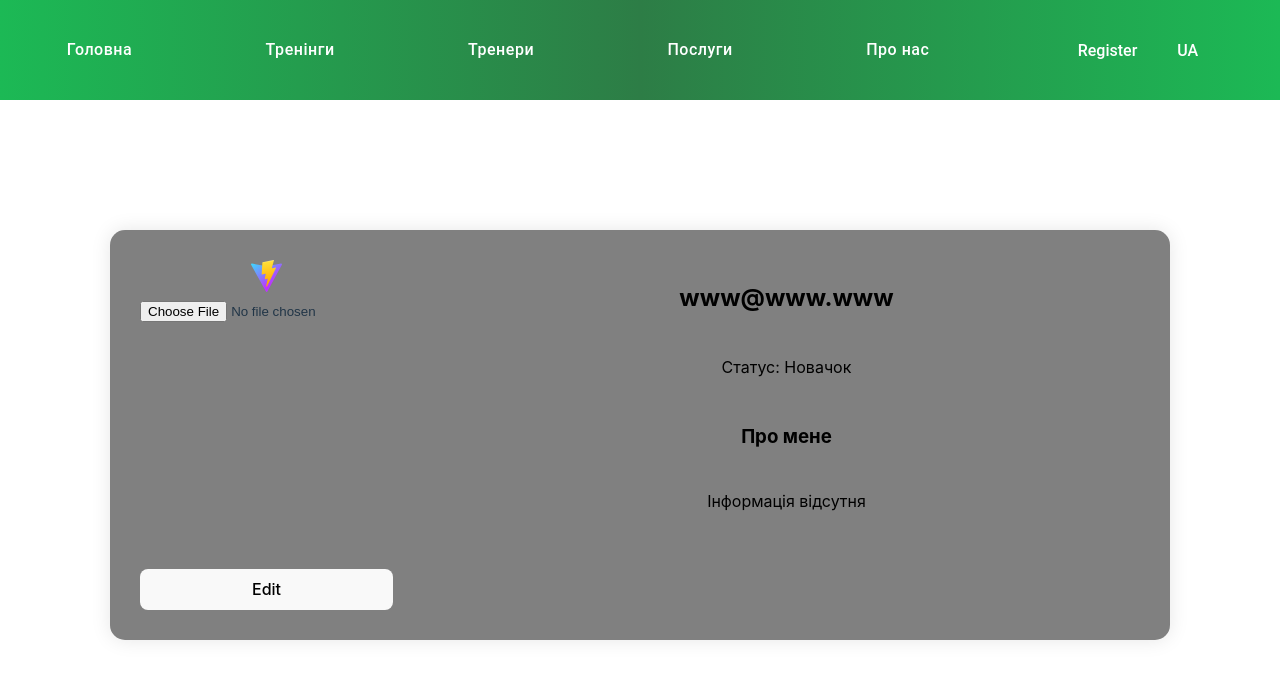
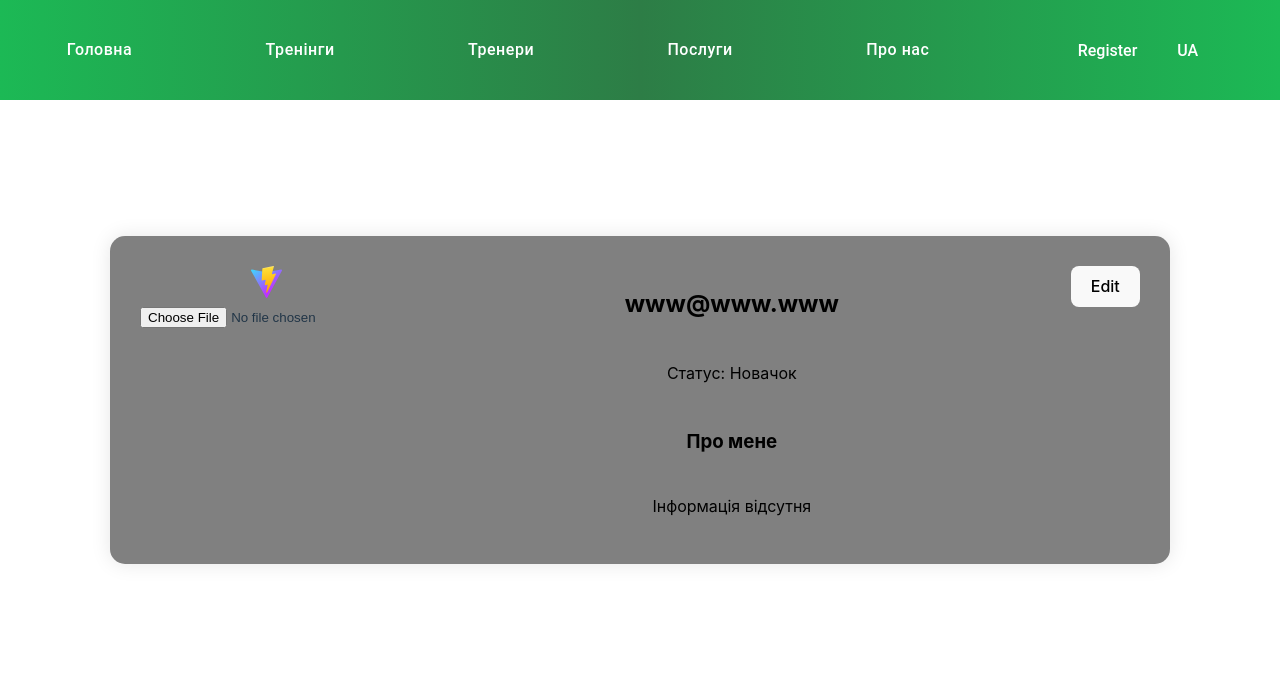
Before and after one commit to overmind777/jk, a React (Vite) app: page /profile in a window 1280 px wide. Shown: the top 678 px of the page. Built offline with nearby package versions, Linux system fonts and the light colour scheme.

Commit message:
add profile

```diff
--- a/src/components/Profile.tsx
+++ b/src/components/Profile.tsx
@@ -3,21 +3,23 @@ import styled from 'styled-components';
 const Profile = () => {
     return (
         <Wrapper>
-            <div>
+            <ButtonWrapper>
+                <button>Edit</button>
+            </ButtonWrapper>
+            <ImageWrapper>
                 <img src="./vite.svg" alt="" />
                 <div>
                     <input type="file" accept={ 'image/*' } />
                 </div>
-            </div>
-            <RightWrapper>
+            </ImageWrapper>
+            <InfoWrapper>
                 <h2>www@www.www</h2>
                 <p>Статус: Новачок</p>
                 <div></div>
                 <div></div>
                 <h3>Про мене</h3>
                 <p>Інформація відсутня</p>
-            </RightWrapper>
-            <button>Edit</button>
+            </InfoWrapper>
         </Wrapper>
     );
 };
@@ -27,11 +29,11 @@ export default Profile;
 const Wrapper = styled.div`
     display: grid;
     grid-template-columns: 1fr 3fr;
-    gap: 40px;
+    grid-template-rows: 2fr;
+    gap: 5px;
     align-items: flex-start;
 
     max-width: 1000px;
-    margin: 100px auto 30px;
     padding: 30px;
     background: gray;
     border-radius: 15px;
@@ -39,7 +41,23 @@ const Wrapper = styled.div`
     position: relative;
 `
 
-const RightWrapper = styled.div`
+const ButtonWrapper = styled.div`
+    grid-column-start: 3;
+    grid-row-start: 1;
+    grid-row-end: 1;
+`
+
+const ImageWrapper = styled.div`
+    grid-column-start: 1;
+    grid-row-start: 1;
+    grid-row-end: 2;
+`
+
+const InfoWrapper = styled.div`
+    grid-column-start: 2;
+    grid-row-start: 1;
+    grid-row-end: 2;
+
     display: flex;
     flex-direction: column;
     gap: 3px;
```
